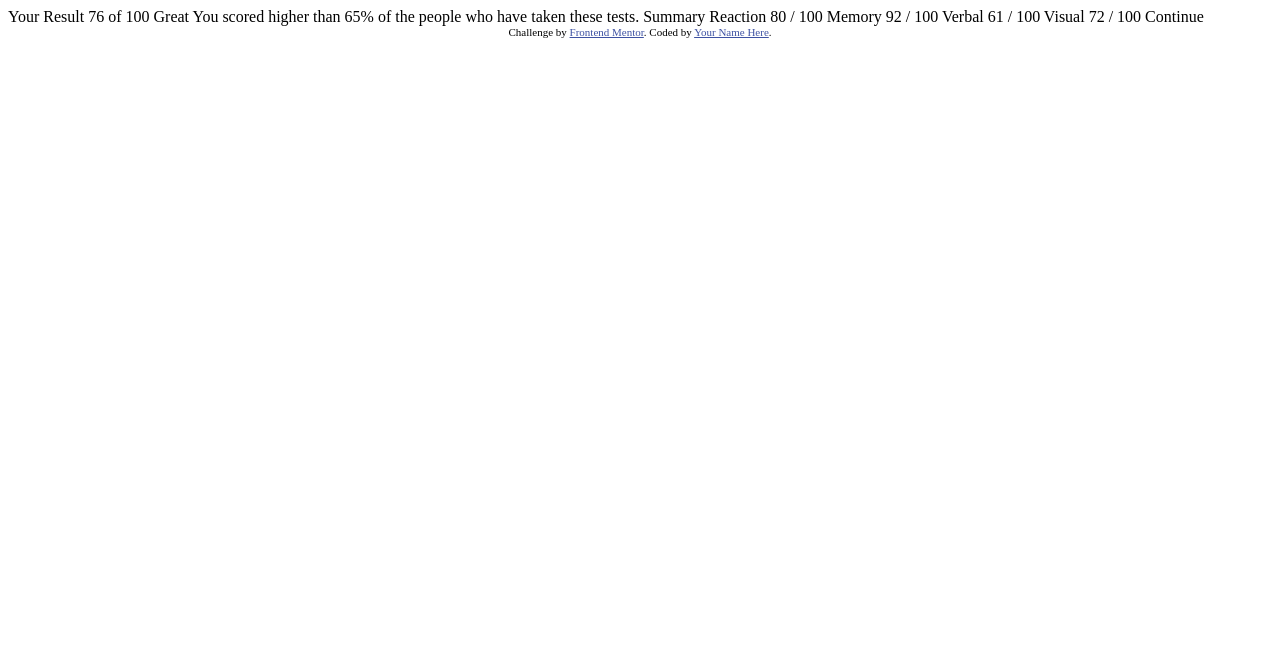
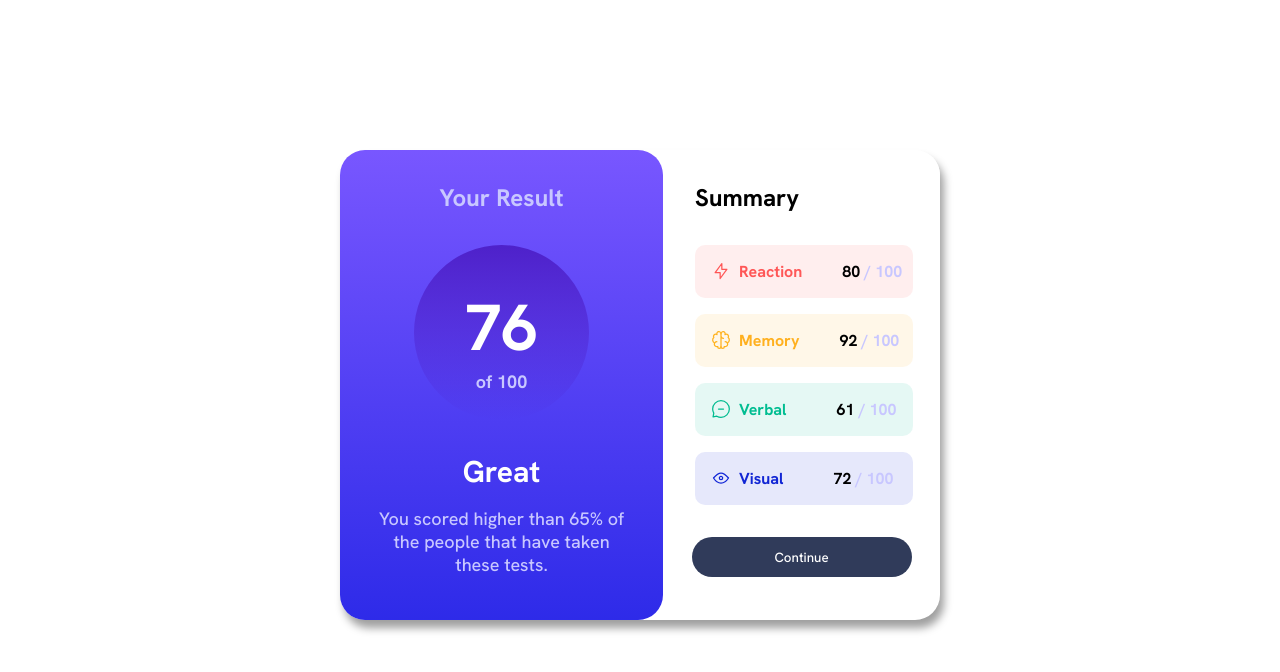
Before and after one commit to Tobiaseriksson98/results-summary-component-rain, a plain HTML site: page index.html in a window 1280 px wide. Drawn offline with Linux system fonts and the light colour scheme; a web font is replaced by a local one.

Commit message:
Finished Product

```diff
--- a/index.html
+++ b/index.html
@@ -2,46 +2,71 @@
 <html lang="en">
 <head>
   <meta charset="UTF-8">
-  <meta name="viewport" content="width=device-width, initial-scale=1.0"> <!-- displays site properly based on user's device -->
-
+  <meta name="viewport" content="width=device-width, initial-scale=1.0">
   <link rel="icon" type="image/png" sizes="32x32" href="./assets/images/favicon-32x32.png">
-
+  <link rel="preconnect" href="https://fonts.googleapis.com">
+  <link rel="stylesheet" href="style.css">
+  <link rel="preconnect" href="https://fonts.gstatic.com" crossorigin>
+  <link href="https://fonts.googleapis.com/css2?family=Hanken+Grotesk:wght@500;700;800&family=Noto+Sans:ital,wght@0,300;0,400;0,500;0,700;1,400;1,500;1,700&family=Source+Serif+Pro:ital,wght@0,300;0,400;0,600;0,700;1,300;1,400;1,600&display=swap" rel="stylesheet">
   <title>Frontend Mentor | Results summary component</title>
-
-  <!-- Feel free to remove these styles or customise in your own stylesheet 👍 -->
-  <style>
-    .attribution { font-size: 11px; text-align: center; }
-    .attribution a { color: hsl(228, 45%, 44%); }
-  </style>
-</head>
+  </head>
 <body>
 
-  Your Result
-  76
-  of 100
+  <div class="container">
 
-  Great
-  You scored higher than 65% of the people who have taken these tests.
+    <div class="container__center">
+      <div class="container__center--left">
+        <h2 class="container__center--left--title">Your Result</h2>
+        <div class="container__center--left--circle">76 <br><span>of 100</span></div>
+        <span class="container__center--left--subtitle">Great</span>
+        <p class="container__center--left--p">You scored higher than 65% of the people that have taken these tests.</p>
+      </div>
+      <div class="container__center--right">
+        <h2 class="container__center--right--title">Summary</h2>
+        <ul class="container__center--right--ul">
+          <li class="container__center--right--ul--li reaction-color">
+            <svg xmlns="http://www.w3.org/2000/svg" width="20" height="20" fill="none" viewBox="0 0 20 20"><path stroke="#F55" stroke-linecap="round" stroke-linejoin="round" stroke-width="1.25" d="M10.833 8.333V2.5l-6.666 9.167h5V17.5l6.666-9.167h-5Z"/></svg>
+              <div class="text-and-number">
+                Reaction
+                <span><span class="number">80 </span>/ 100</span>
+              </div>
+          </li>
+          <li class="container__center--right--ul--li memory-color">
+            <svg xmlns="http://www.w3.org/2000/svg" width="20" height="20" fill="none" viewBox="0 0 20 20"><path stroke="#FFB21E" stroke-linecap="round" stroke-linejoin="round" stroke-width="1.25" d="M5.833 11.667a2.5 2.5 0 1 0 .834 4.858"/><path stroke="#FFB21E" stroke-linecap="round" stroke-linejoin="round" stroke-width="1.25" d="M3.553 13.004a3.333 3.333 0 0 1-.728-5.53m.025-.067a2.083 2.083 0 0 1 2.983-2.824m.199.054A2.083 2.083 0 1 1 10 3.75v12.917a1.667 1.667 0 0 1-3.333 0M10 5.833a2.5 2.5 0 0 0 2.5 2.5m1.667 3.334a2.5 2.5 0 1 1-.834 4.858"/><path stroke="#FFB21E" stroke-linecap="round" stroke-linejoin="round" stroke-width="1.25" d="M16.447 13.004a3.334 3.334 0 0 0 .728-5.53m-.025-.067a2.083 2.083 0 0 0-2.983-2.824M10 3.75a2.085 2.085 0 0 1 2.538-2.033 2.084 2.084 0 0 1 1.43 2.92m-.635 12.03a1.667 1.667 0 0 1-3.333 0"/></svg>
+            <div class="text-and-number">
+              Memory
+              <span><span class="number">92 </span>/ 100</span>
+            </div>
 
-  Summary
+          </li>
+          <li class="container__center--right--ul--li verbal-color">
+            <svg xmlns="http://www.w3.org/2000/svg" width="20" height="20" fill="none" viewBox="0 0 20 20"><path stroke="#00BB8F" stroke-linecap="round" stroke-linejoin="round" stroke-width="1.25" d="M7.5 10h5M10 18.333A8.333 8.333 0 1 0 1.667 10c0 1.518.406 2.942 1.115 4.167l-.699 3.75 3.75-.699A8.295 8.295 0 0 0 10 18.333Z"/></svg>
+            <div class="text-and-number">
+              Verbal
+              <span><span class="number">61 </span>/ 100</span>
+            </div>
 
-  Reaction
-  80 / 100
+          </li>
+          <li class="container__center--right--ul--li visual-color">
+            <svg xmlns="http://www.w3.org/2000/svg" width="20" height="20" fill="none" viewBox="0 0 20 20"><path stroke="#1125D6" stroke-linecap="round" stroke-linejoin="round" stroke-width="1.25" d="M10 11.667a1.667 1.667 0 1 0 0-3.334 1.667 1.667 0 0 0 0 3.334Z"/><path stroke="#1125D6" stroke-linecap="round" stroke-linejoin="round" stroke-width="1.25" d="M17.5 10c-1.574 2.492-4.402 5-7.5 5s-5.926-2.508-7.5-5C4.416 7.632 6.66 5 10 5s5.584 2.632 7.5 5Z"/></svg>
+            <div class="text-and-number">
+             Visual
+             <span><span class="number">72 </span>/ 100</span>
+            </div>
 
-  Memory
-  92 / 100
+          </li>
+        </ul>
+        <button class="container__center--right--button">Continue</button>
 
-  Verbal
-  61 / 100
+      </div>
+    </div>
 
-  Visual
-  72 / 100
 
-  Continue
 
-  <div class="attribution">
-    Challenge by <a href="https://www.frontendmentor.io?ref=challenge" target="_blank">Frontend Mentor</a>.
-    Coded by <a href="#">Your Name Here</a>.
+
+
   </div>
+
+
 </body>
 </html>
--- /dev/null
+++ b/style.scss
@@ -0,0 +1,146 @@
+* {
+    padding: 0;
+    margin: 0;
+    box-sizing: border-box;
+    font-family: 'Hanken Grotesk', sans-serif;
+}
+
+img {
+    max-width: 100%;
+}
+
+.container {
+    text-align: center;
+    &__center {
+        width: 600px;
+        height: 470px;
+        margin: auto;
+        margin-top: 150px;
+        display: flex;
+        border-radius: 25px;
+        box-shadow: 4.0px 8.0px 8.0px hsl(0deg 0% 0% / 0.38);
+
+        &--left {
+            border-radius: 25px;
+            background-image: linear-gradient(hsl(252, 100%, 67%), hsl(241, 81%, 54%));
+            height: 470px;
+            width: 350px;
+
+            &--title {
+                color: hsl(241, 100%, 89%);
+                padding: 2rem;
+            }
+
+            &--circle {
+                border-radius: 50%;
+                width: 175px;
+                height: 175px;
+                background-image: linear-gradient(hsla(256, 72%, 46%, 1), hsla(241, 72%, 46%, 0) );
+                margin: auto;
+                padding-top: 2.5rem;
+                margin-bottom: 2rem;
+                font-size: 65px;
+                font-weight: 700;
+                color: white;
+                display: grid;
+                span {
+                    color: hsl(241, 100%, 89%);
+                    font-size: 18px;
+                    display: inline-block;
+                    padding-bottom: 2rem;
+                }
+            }
+
+            &--subtitle {
+                color: white;
+                font-size: 30px;
+                font-weight: 700;
+            }
+
+            &--p {
+                color: hsl(241, 100%, 89%);
+                padding: 1rem;
+                max-width: 280px;
+                margin: auto;
+                font-size: 18px;
+            }
+        }
+
+        &--right {
+            background-color: white;
+            height: 450px;
+            width: 300px;
+            border-radius: 0 25px 25px 0;
+
+            &--title {
+                padding: 2rem;
+                text-align: left;
+            }
+
+            &--ul {
+                list-style: none;
+                display: grid;
+                gap: 1rem;
+                max-width: 250px;
+                padding-left: 2rem;
+
+                &--li {
+                    border-radius: 10px;
+                    padding: 1rem 0 1rem 1rem;
+                    display: flex;
+                    gap: .5rem;
+                    font-weight: 700;
+
+                    .text-and-number {
+                        display: flex;
+                        gap: 2.5rem;
+                    }
+
+                    span {
+                        color: hsl(241, 100%, 89%);
+                        .number {
+                            color: black;
+                        }
+                    }
+                }
+
+                .reaction-color {
+                    color: hsl(0, 100%, 67%);
+                    background-color: hsl(0, 100%, 67%, 0.1);
+                }
+                .memory-color {
+                    color: hsl(39, 100%, 56%);
+                    background-color: hsl(39, 100%, 56%, 0.1);
+                }
+                .verbal-color {
+                    color: hsl(166, 100%, 37%);
+                    background-color: hsl(166, 100%, 37%, 0.1);
+                    span {
+                        margin-left: 5px;
+                    }
+                }
+                .visual-color {
+                    color: hsl(234, 85%, 45%);
+                    background-color: hsl(234, 85%, 45%, 0.1);
+                    span {
+                        margin-left: 5px;
+                    }
+                }
+            }
+            &--button {
+                cursor: pointer;
+                margin-top: 2rem;
+                padding: .5rem;
+                border: none;
+                background-color: hsl(224, 30%, 27%);
+                color: white;
+                height: 40px;
+                width: 220px;
+                border-radius: 20px;
+            }
+        }
+
+    }
+
+
+}
```
Also changed, not shown: design/desktop-preview.jpg (deleted), design/mobile-design.jpg (deleted), style.css (added), 2 other files.
